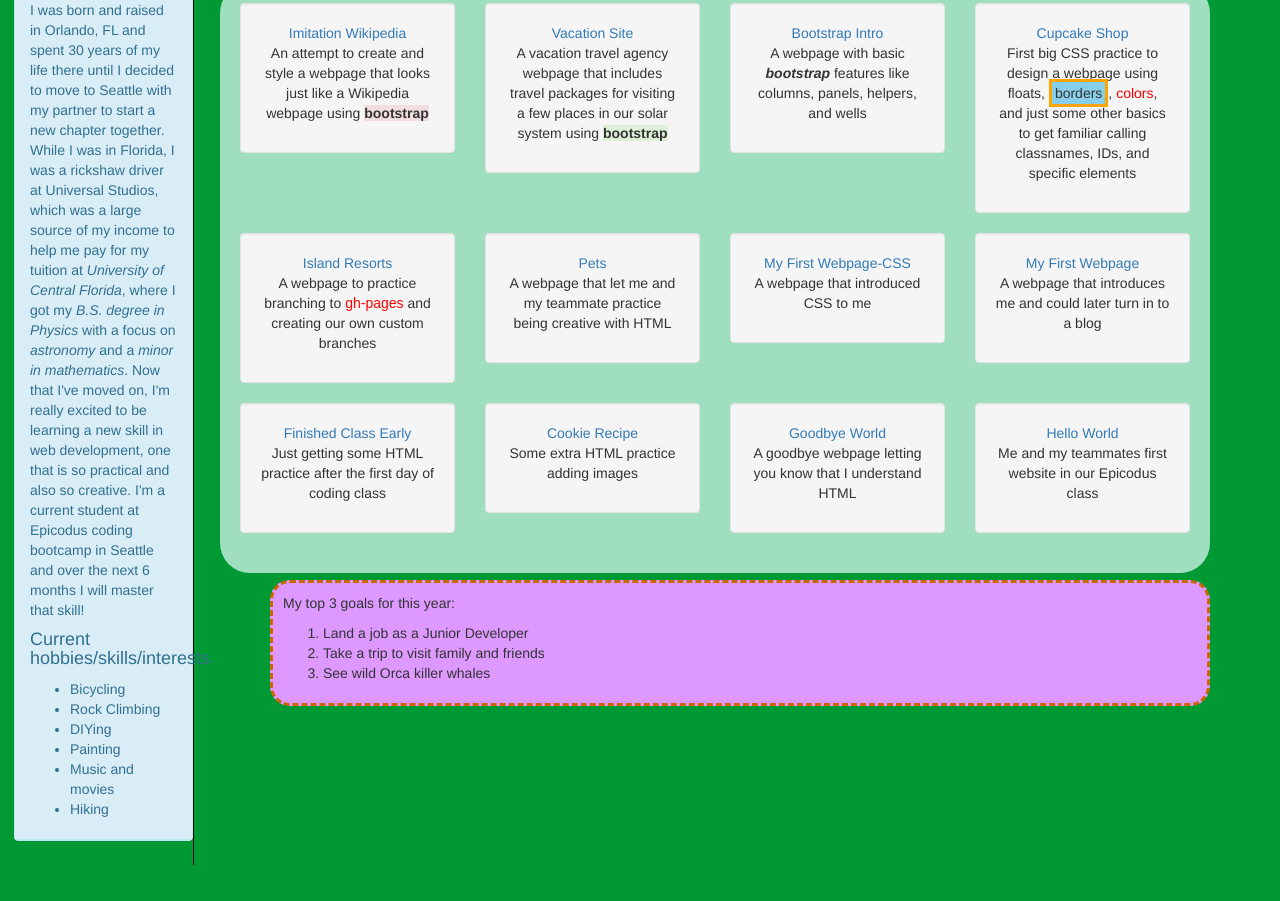
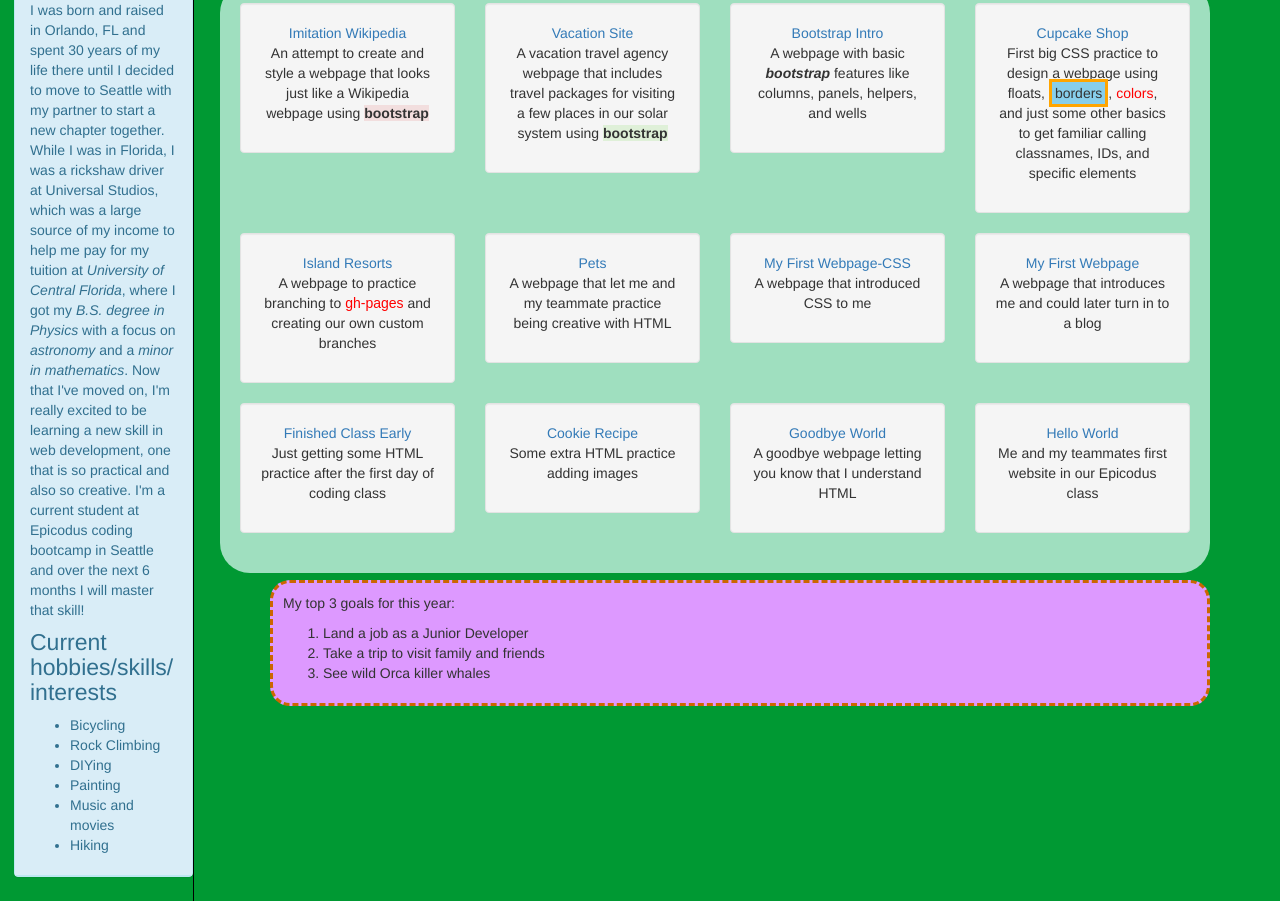
Before and after one commit to step818/portfolio, a plain HTML site: page index.html in a window 1280 px wide. Shown: the part 386-1287 px from the top of the page. Before the commit the page ends 1251 px from the top, so only its background shows below. Drawn offline with nearby package versions, Linux system fonts and the light colour scheme.

Commit message:
wrap Current hobbies... in About Me

```diff
--- a/css/styles.css
+++ b/css/styles.css
@@ -9,7 +9,6 @@
 .sub-intro {
   margin-left: 150px;
   padding: 5px;
-
 }
 
 body {
@@ -30,7 +29,8 @@ body {
 }
 
 .hobbies {
-
+  font-size: 23px;
+  word-wrap: break-word;
 }
 
 [src="img/tree pose.jpg"] {
```
